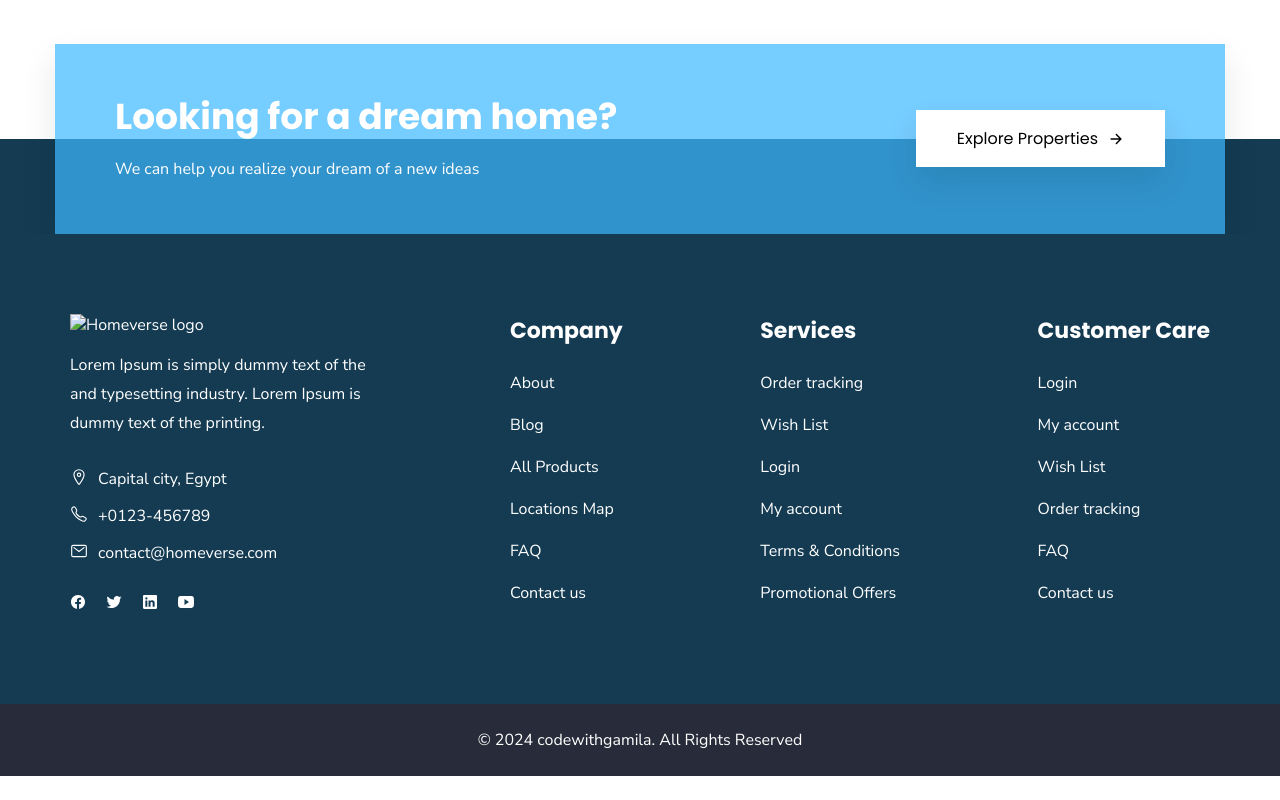
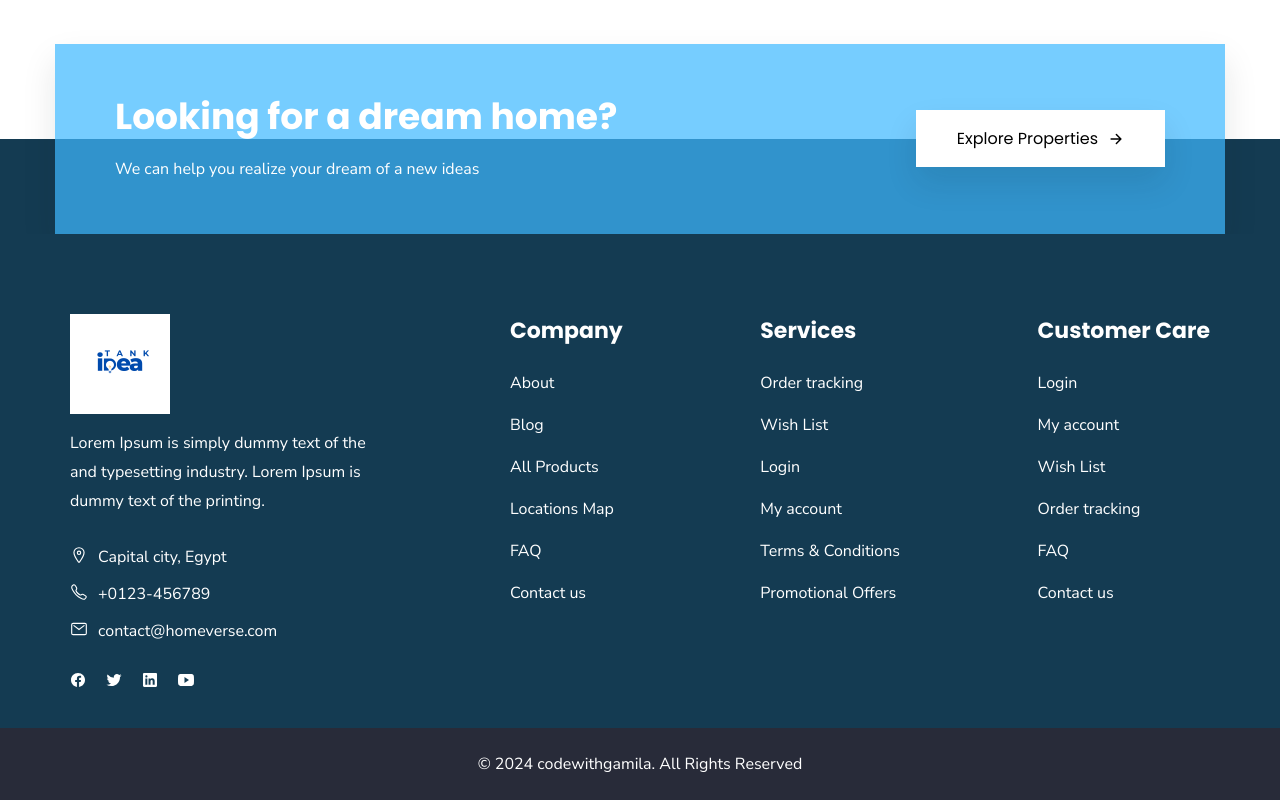
Before and after one commit to GamilaCoding/tank-ideas, a plain HTML site: page index.html in a window 1280 px wide. Shown: the part 4333-5133 px from the top of the page. Before the commit the page ends 5109 px from the top, so only its background shows below. Drawn offline with nearby package versions, Linux system fonts and the light colour scheme.

Commit message:
Update index.html

```diff
--- a/index.html
+++ b/index.html
@@ -1255,7 +1255,7 @@
         <div class="footer-brand">
 
           <a href="#" class="logo">
-            <img src="./assets/images/logo-light.png" alt="Homeverse logo">
+            <img src="./assets/images/logo (1).png" alt="Homeverse logo">
           </a>
 
           <p class="section-text">
```
